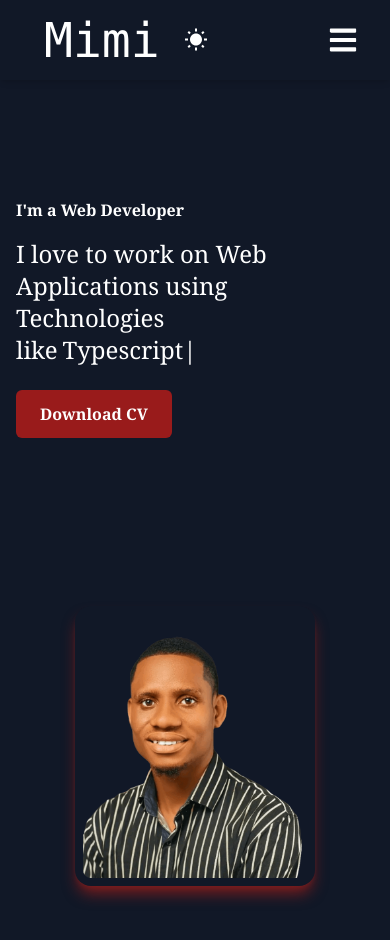
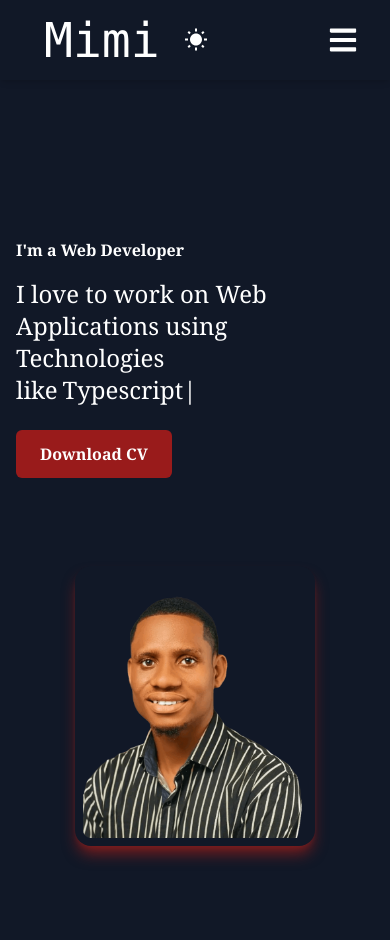
Before and after one commit to Mimisax-pixel/my-portfolio, a React (Vite) app: page / in a window 390 px wide. Shown: the top 940 px of the page. Built offline with nearby package versions, Linux system fonts and the light colour scheme.

Commit message:
first commit

```diff
--- a/src/components/home.jsx
+++ b/src/components/home.jsx
@@ -49,7 +49,7 @@ const Home = () => {
           <img
             src={Miracle}
             alt="HeroProfile"
-            className="rounded-2xl mx-auto w-60 md:w-96 dark:bg-gray-900 bg-slate-100  dark:shadow-red-900 shadow-teal-500 shadow-lg p-2 mt-40"
+            className="rounded-2xl mx-auto w-60 md:w-96 dark:bg-gray-900 bg-slate-100  dark:shadow-red-900 shadow-teal-500 shadow-lg p-2 md:mt-40 mt-20"
           />
         </div>
 
```
